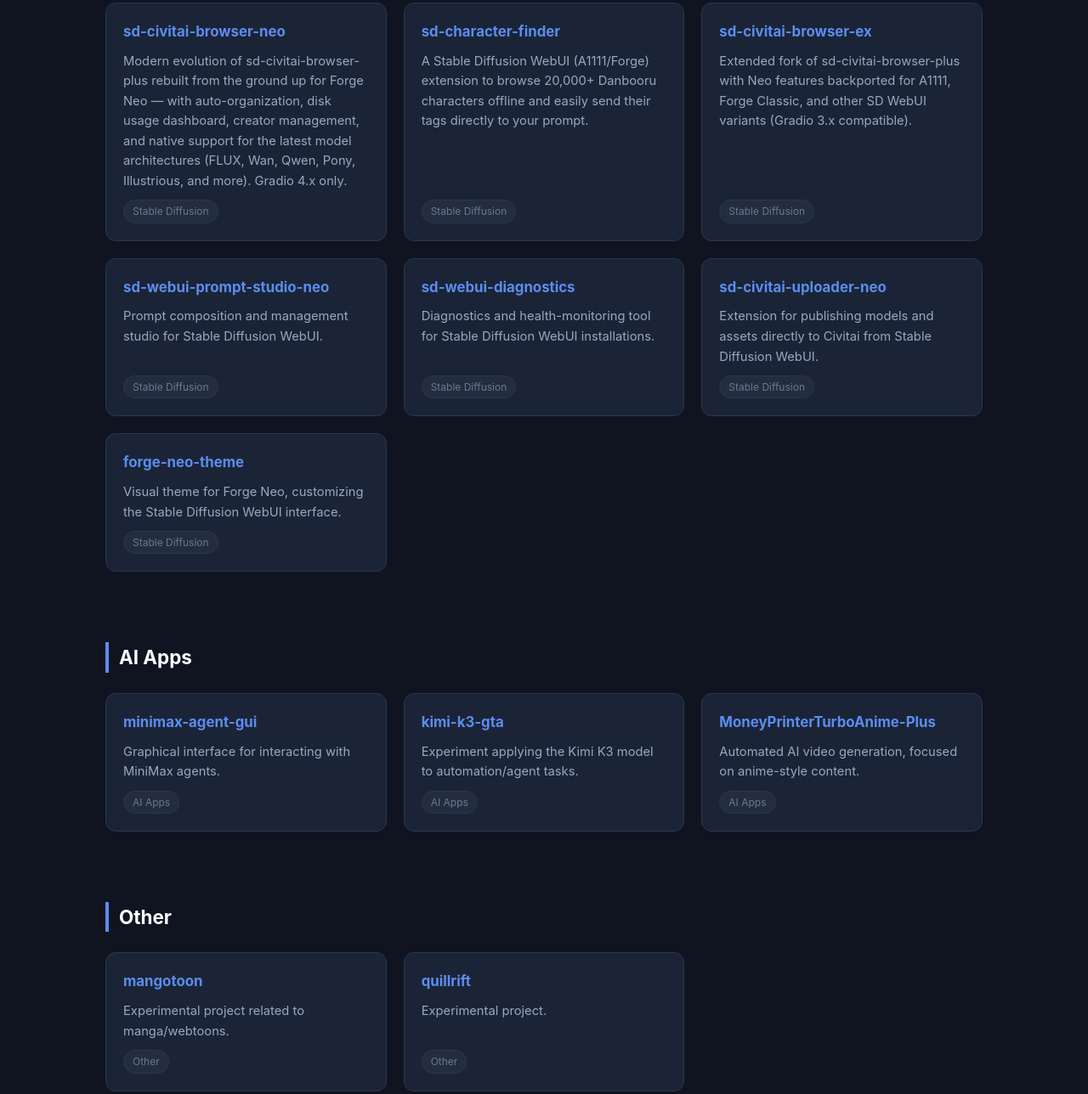
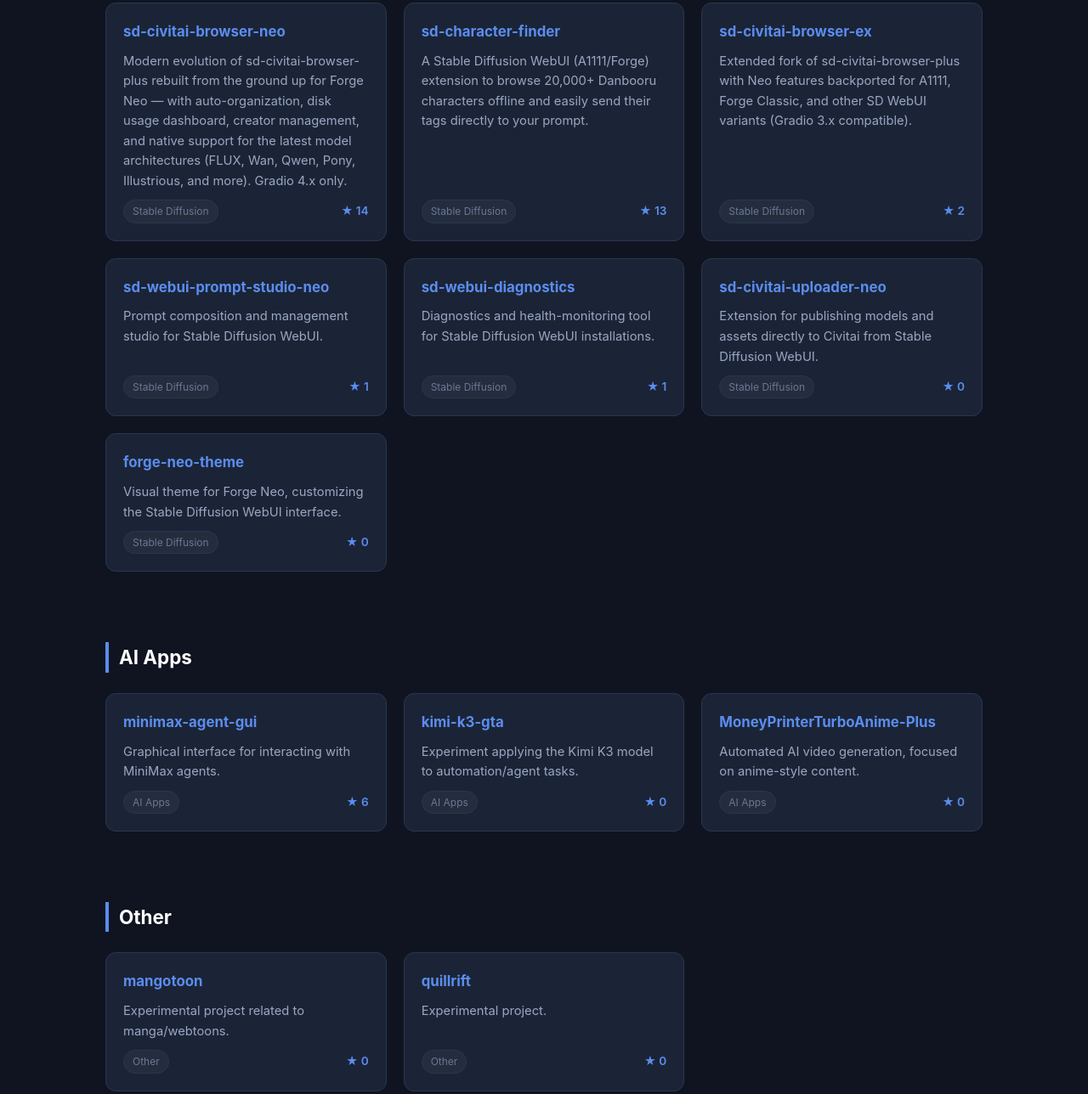
Before and after one commit to eduardoabreu81/eduardoabreu81.github.io, a plain HTML site: page index.html in a window 1280 px wide. Shown: the part 561-1849 px from the top of the page at 85% size. Drawn offline with Linux system fonts and the light colour scheme.

Commit message:
Add star counts to project cards

```diff
--- a/index.html
+++ b/index.html
@@ -38,43 +38,64 @@
       <article class="card" data-tag="sd">
         <h3><a href="https://github.com/eduardoabreu81/sd-civitai-browser-neo" target="_blank" rel="noopener">sd-civitai-browser-neo</a></h3>
         <p>Modern evolution of sd-civitai-browser-plus rebuilt from the ground up for Forge Neo — with auto-organization, disk usage dashboard, creator management, and native support for the latest model architectures (FLUX, Wan, Qwen, Pony, Illustrious, and more). Gradio 4.x only.</p>
+        <div class="card-footer">
           <span class="badge">Stable Diffusion</span>
+          <span class="stars">★ 14</span>
+        </div>
       </article>
 
       <article class="card" data-tag="sd">
         <h3><a href="https://github.com/eduardoabreu81/sd-character-finder" target="_blank" rel="noopener">sd-character-finder</a></h3>
         <p>A Stable Diffusion WebUI (A1111/Forge) extension to browse 20,000+ Danbooru characters offline and easily send their tags directly to your prompt.</p>
+        <div class="card-footer">
           <span class="badge">Stable Diffusion</span>
+          <span class="stars">★ 13</span>
+        </div>
       </article>
 
       <article class="card" data-tag="sd">
         <h3><a href="https://github.com/eduardoabreu81/sd-civitai-browser-ex" target="_blank" rel="noopener">sd-civitai-browser-ex</a></h3>
         <p>Extended fork of sd-civitai-browser-plus with Neo features backported for A1111, Forge Classic, and other SD WebUI variants (Gradio 3.x compatible).</p>
+        <div class="card-footer">
           <span class="badge">Stable Diffusion</span>
+          <span class="stars">★ 2</span>
+        </div>
       </article>
 
       <article class="card" data-tag="sd">
         <h3><a href="https://github.com/eduardoabreu81/sd-webui-prompt-studio-neo" target="_blank" rel="noopener">sd-webui-prompt-studio-neo</a></h3>
         <p>Prompt composition and management studio for Stable Diffusion WebUI.</p>
+        <div class="card-footer">
           <span class="badge">Stable Diffusion</span>
+          <span class="stars">★ 1</span>
+        </div>
       </article>
 
       <article class="card" data-tag="sd">
         <h3><a href="https://github.com/eduardoabreu81/sd-webui-diagnostics" target="_blank" rel="noopener">sd-webui-diagnostics</a></h3>
         <p>Diagnostics and health-monitoring tool for Stable Diffusion WebUI installations.</p>
+        <div class="card-footer">
           <span class="badge">Stable Diffusion</span>
+          <span class="stars">★ 1</span>
+        </div>
       </article>
 
       <article class="card" data-tag="sd">
         <h3><a href="https://github.com/eduardoabreu81/sd-civitai-uploader-neo" target="_blank" rel="noopener">sd-civitai-uploader-neo</a></h3>
         <p>Extension for publishing models and assets directly to Civitai from Stable Diffusion WebUI.</p>
+        <div class="card-footer">
           <span class="badge">Stable Diffusion</span>
+          <span class="stars">★ 0</span>
+        </div>
       </article>
 
       <article class="card" data-tag="sd">
         <h3><a href="https://github.com/eduardoabreu81/forge-neo-theme" target="_blank" rel="noopener">forge-neo-theme</a></h3>
         <p>Visual theme for Forge Neo, customizing the Stable Diffusion WebUI interface.</p>
+        <div class="card-footer">
           <span class="badge">Stable Diffusion</span>
+          <span class="stars">★ 0</span>
+        </div>
       </article>
 
     </div>
@@ -87,19 +108,28 @@
       <article class="card" data-tag="ia">
         <h3><a href="https://github.com/eduardoabreu81/minimax-agent-gui" target="_blank" rel="noopener">minimax-agent-gui</a></h3>
         <p>Graphical interface for interacting with MiniMax agents.</p>
+        <div class="card-footer">
           <span class="badge">AI Apps</span>
+          <span class="stars">★ 6</span>
+        </div>
       </article>
 
       <article class="card" data-tag="ia">
         <h3><a href="https://github.com/eduardoabreu81/kimi-k3-gta" target="_blank" rel="noopener">kimi-k3-gta</a></h3>
         <p>Experiment applying the Kimi K3 model to automation/agent tasks.</p>
+        <div class="card-footer">
           <span class="badge">AI Apps</span>
+          <span class="stars">★ 0</span>
+        </div>
       </article>
 
       <article class="card" data-tag="ia">
         <h3><a href="https://github.com/eduardoabreu81/MoneyPrinterTurboAnime-Plus" target="_blank" rel="noopener">MoneyPrinterTurboAnime-Plus</a></h3>
         <p>Automated AI video generation, focused on anime-style content.</p>
+        <div class="card-footer">
           <span class="badge">AI Apps</span>
+          <span class="stars">★ 0</span>
+        </div>
       </article>
 
     </div>
@@ -112,13 +142,19 @@
       <article class="card" data-tag="outros">
         <h3><a href="https://github.com/eduardoabreu81/mangotoon" target="_blank" rel="noopener">mangotoon</a></h3>
         <p>Experimental project related to manga/webtoons.</p>
+        <div class="card-footer">
           <span class="badge">Other</span>
+          <span class="stars">★ 0</span>
+        </div>
       </article>
 
       <article class="card" data-tag="outros">
         <h3><a href="https://github.com/eduardoabreu81/quillrift" target="_blank" rel="noopener">quillrift</a></h3>
         <p>Experimental project.</p>
+        <div class="card-footer">
           <span class="badge">Other</span>
+          <span class="stars">★ 0</span>
+        </div>
       </article>
 
     </div>
--- a/style.css
+++ b/style.css
@@ -162,14 +162,27 @@
   flex-grow: 1;
 }
 
+.card-footer {
+  display: flex;
+  align-items: center;
+  justify-content: space-between;
+  gap: 8px;
+}
+
 .badge {
-  align-self: flex-start;
   font-size: 0.75rem;
   color: var(--gray);
   background: rgba(255, 255, 255, 0.04);
   border: 1px solid var(--card-border);
   padding: 3px 10px;
   border-radius: 999px;
+}
+
+.stars {
+  font-size: 0.85rem;
+  color: var(--blue);
+  font-weight: 600;
+  white-space: nowrap;
 }
 
 .project-section.hidden {
```
Lines whose indentation alone changed are shown as unchanged.
